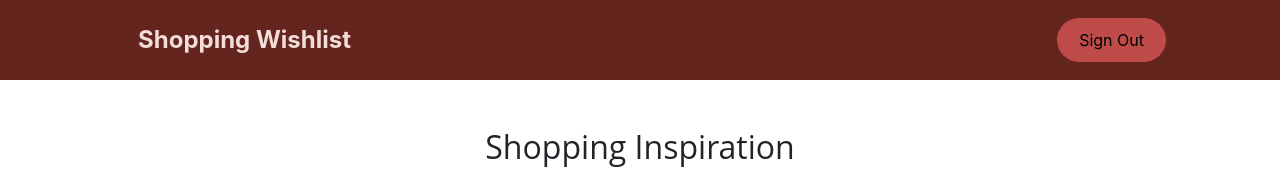
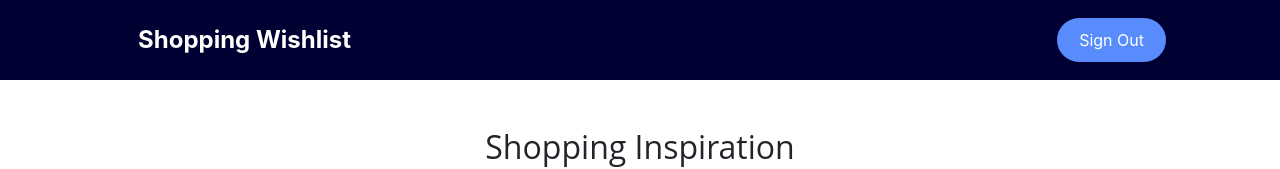
Before and after one commit to Paula63/shopping-wishlist, a React (Create React App) app: page / in a window 1280 px wide. Shown: the top 169 px of the page. Built offline with nearby package versions, Linux system fonts and the light colour scheme; no server answers.

Commit message:
updating styles

```diff
--- a/src/components/ForgotPassword.js
+++ b/src/components/ForgotPassword.js
@@ -41,7 +41,7 @@ export default function ForgotPassword(){
                                 <Form.Label>Email</Form.Label>
                                 <Form.Control type="email" ref={emailRef} required />
                             </Form.Group>
-                            <Button disabled={loading} className="w-100" type="Submit">Reset Password</Button>
+                            <Button disabled={loading} className="w-100" style={{ background: '#588cfc' }} type="Submit">Reset Password</Button>
                         </Form>
                         <div className = "w-100 text-center mt-3">
                             <Link to="/login">Log In</Link>
--- a/src/components/Login.js
+++ b/src/components/Login.js
@@ -44,7 +44,7 @@ export default function Login(){
                                 <Form.Label>Password</Form.Label>
                                 <Form.Control type="password" ref={passwordRef} required />
                             </Form.Group>
-                            <Button disabled={loading} className="w-100" style={{ background: '#bf4b49' }} variant="outline-light" type="Submit">Log In</Button>
+                            <Button disabled={loading} className="w-100" style={{ background: '#588cfc' }} variant="outline-light" type="Submit">Log In</Button>
                         </Form>
                         <div className = "w-100 text-center mt-3">
                             <Link to="/forgot-password">Forgot Password?</Link>
--- a/src/components/Signup.js
+++ b/src/components/Signup.js
@@ -53,7 +53,7 @@ export default function Signup(){
                                 <Form.Label>Password Confirm</Form.Label>
                                 <Form.Control type="password" ref={passwordConfirmRef} required />
                             </Form.Group>
-                            <Button disabled={loading} className="w-100" style={{ background: '#bf4b49' }} variant="outline-light" type="Submit">Sign up</Button>
+                            <Button disabled={loading} className="w-100" style={{ background: '#588cfc' }} variant="outline-light" type="Submit">Sign up</Button>
                         </Form>
                     </Card.Body>
                 </Card>
--- a/src/components/UpdateProfile.js
+++ b/src/components/UpdateProfile.js
@@ -84,7 +84,7 @@ export default function UpdateProfile(){
                                         ref={passwordConfirmRef}
                                         placeholder="Leave blank to keep the same" />
                                 </Form.Group>
-                                <Button disabled={loading} className="w-100" style={{ background: '#bf4b49', borderRadius: '15px' }} variant="outline-light" type="Submit">Update</Button>
+                                <Button disabled={loading} className="w-100" style={{ background: '#588cfc', borderRadius: '15px' }} variant="outline-light" type="Submit">Update</Button>
                             </Form>
                         </Card.Body>
                     </Card>
--- a/src/components/app-bar/AppBarStyles.js
+++ b/src/components/app-bar/AppBarStyles.js
@@ -2,7 +2,7 @@ import styled from 'styled-components';
 import { Link as LinkRoute } from 'react-router-dom';
 
 export const DashboardContainer = styled.nav`
-background: #63251e;
+background: #000033;
 height: 80px;
 display: flex;
 justify-content: center;
@@ -28,7 +28,7 @@ export const BarWrap = styled.div`
 `;
 
 export const AppLogo = styled(LinkRoute)`
-    color: #f4dcd9;
+    color: #fff;
     justify-self: flex-start;
     cursor: pointer;
     font-size: 1.5rem;
@@ -40,7 +40,7 @@ export const AppLogo = styled(LinkRoute)`
 
     &:focus, &:hover, &:visited, &:link, &:active {
         text-decoration: none;
-        color: #f4dcd9;
+        color: #fff;
     }
 `;
 
@@ -56,10 +56,10 @@ export const ButtonWrap = styled.nav`
 
 export const ButtonLink = styled(LinkRoute)`
     border-radius: 50px;
-    background: #bf4b49;
+    background: #588cfc;
     white-space: nowrap;
     padding: 10px 22px;
-    color: #010606;
+    color: #fff;
     font-size: 16px;
     outline: none;
     border: none;
@@ -69,12 +69,11 @@ export const ButtonLink = styled(LinkRoute)`
 
     &:hover {
         transition: all 0.2s ease-in-out;
-        background: #f4dcd9;
+        background: #dcffff;
         color: #010606;
     }
 
     &:focus, &:hover, &:visited, &:link, &:active {
         text-decoration: none;
-        color: #000;
     }
 `;
```
